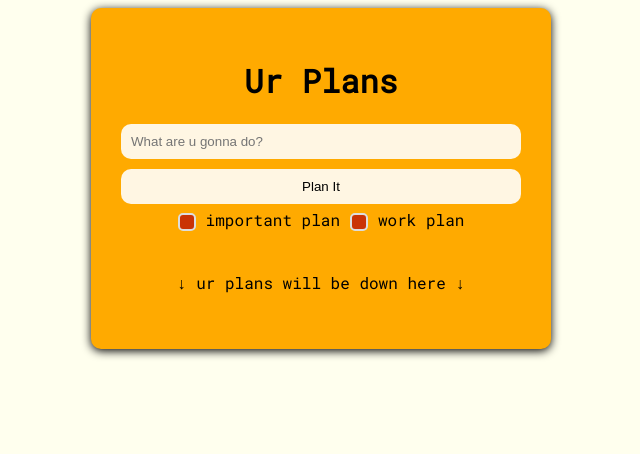
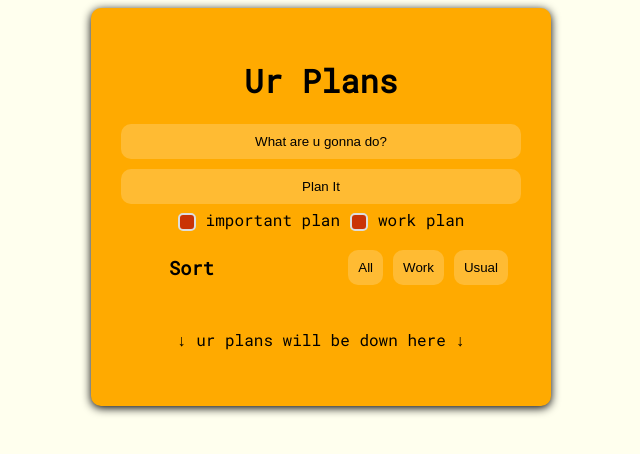
Before and after one commit to R0ckst4/vue_todo, a Vue app: page / in a window 1280 px wide. Shown: the top 454 px of the page, without its empty margins (319-959 px from the left). Built offline with nearby package versions, Linux system fonts and the light colour scheme.

Commit message:
decompose sort buttons, add some ui to it

```diff
--- a/src/components/TaskItem.vue
+++ b/src/components/TaskItem.vue
@@ -20,11 +20,7 @@
   </li>
 </template>
 <script>
-  // import MyButton from "@/components/UI/MyButton.vue";
   export default {
-    // components: {
-    //   MyButton,
-    // },
     props: {
       task: {
         type: Object,
--- a/src/components/TaskList.vue
+++ b/src/components/TaskList.vue
@@ -1,7 +1,12 @@
 <template>
   <div>
     <ul>
-      <my-sort v-show="tasks.length > 0"></my-sort>
+      <div class="sort_container">
+        <h3>Sort</h3>
+        <sort-btn style="margin-top: -30px">Usual</sort-btn>
+        <sort-btn style="margin-top: -30px">Work</sort-btn>
+        <sort-btn style="margin-top: -30px">All</sort-btn>
+      </div>
       <transition-group name="task-list">
         <task-item
           :task="task"
@@ -33,6 +38,17 @@
   };
 </script>
 <style scoped>
+  .sort_container {
+    margin-top: 10px;
+    padding: 8px;
+  }
+
+  h3 {
+    margin: 0;
+    padding: 0;
+    display: flex;
+    text-align: left;
+  }
   .noTasks {
     padding: 25px;
     text-align: center;
--- a/src/components/UI/MyButton.vue
+++ b/src/components/UI/MyButton.vue
@@ -11,7 +11,7 @@
 <style scoped>
   .my-button {
     display: flex;
-    background-color: rgba(255, 255, 255, 0.89);
+    background-color: rgba(255, 255, 255, 0.199);
     flex-wrap: wrap;
     border: 0;
     justify-content: space-around;
--- a/src/components/UI/MyInput.vue
+++ b/src/components/UI/MyInput.vue
@@ -23,7 +23,7 @@
     padding: 10px;
     border: none;
     border-radius: 10px;
-    background-color: rgba(255, 255, 255, 0.89);
+    background-color: rgba(255, 255, 255, 0.199);
     transition: 0.2s;
   }
   .message:hover {
@@ -33,4 +33,9 @@
     background-color: #ffe;
     outline: none;
   }
+  ::placeholder {
+    text-align: center;
+    color: black;
+    opacity: 1;
+  }
 </style>
--- a/src/components/UI/MySort.vue
+++ b/src/components/UI/SortButton.vue
@@ -1,31 +1,16 @@
 <template>
-  <div class="sort_container">
-    <h3>Sort</h3>
-    <button @click="showWorkTasks" class="btn__sort">Work</button>
-    <button @click="showUsualTasks" class="btn__sort">Usual</button>
-  </div>
+  <button class="btn__sort"><slot></slot></button>
 </template>
 <script>
   export default {
-    name: "my-sort",
+    name: "sort-btn",
   };
 </script>
 <style scoped>
-  .sort_container {
-    padding: 8px;
-  }
-
-  h3 {
-    margin: 0;
-    padding: 0;
-    display: flex;
-    text-align: left;
-  }
   .btn__sort {
     background-color: rgba(255, 255, 255, 0.199);
     width: auto;
     margin: 5px;
-    margin-top: -32px;
     padding: 10px;
     float: right;
     display: flex;
--- a/src/components/UI/index.js
+++ b/src/components/UI/index.js
@@ -1,5 +1,5 @@
 import MyButton from "@/components/UI/MyButton.vue";
 import MyInput from "@/components/UI/MyInput.vue";
-import MySort from "@/components/UI/MySort";
+import SortButton from "@/components/UI/SortButton";
 import MyCheckbox from "@/components/UI/MyCheckbox";
-export default [MyButton, MyInput, MySort, MyCheckbox];
+export default [MyButton, MyInput, SortButton, MyCheckbox];
```
